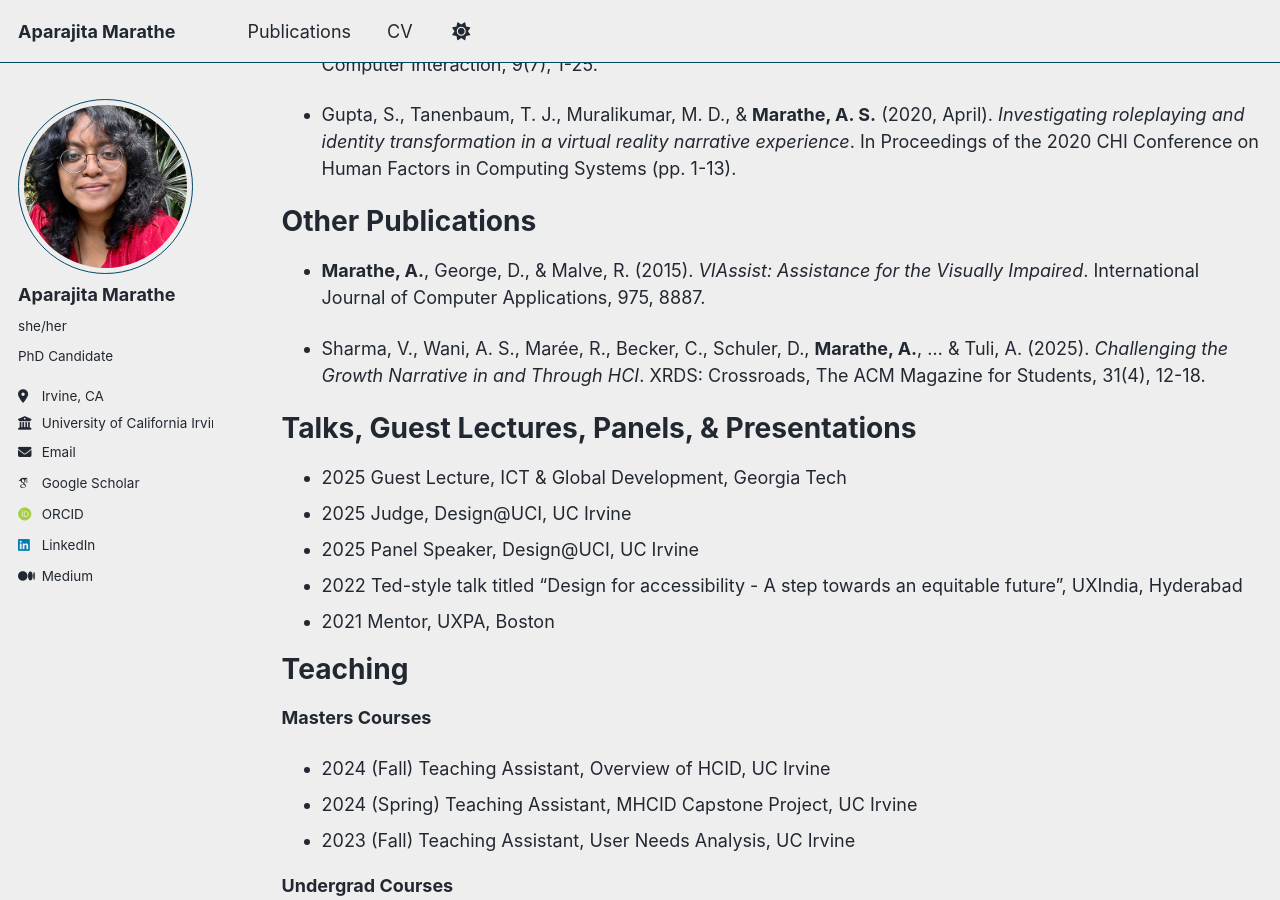
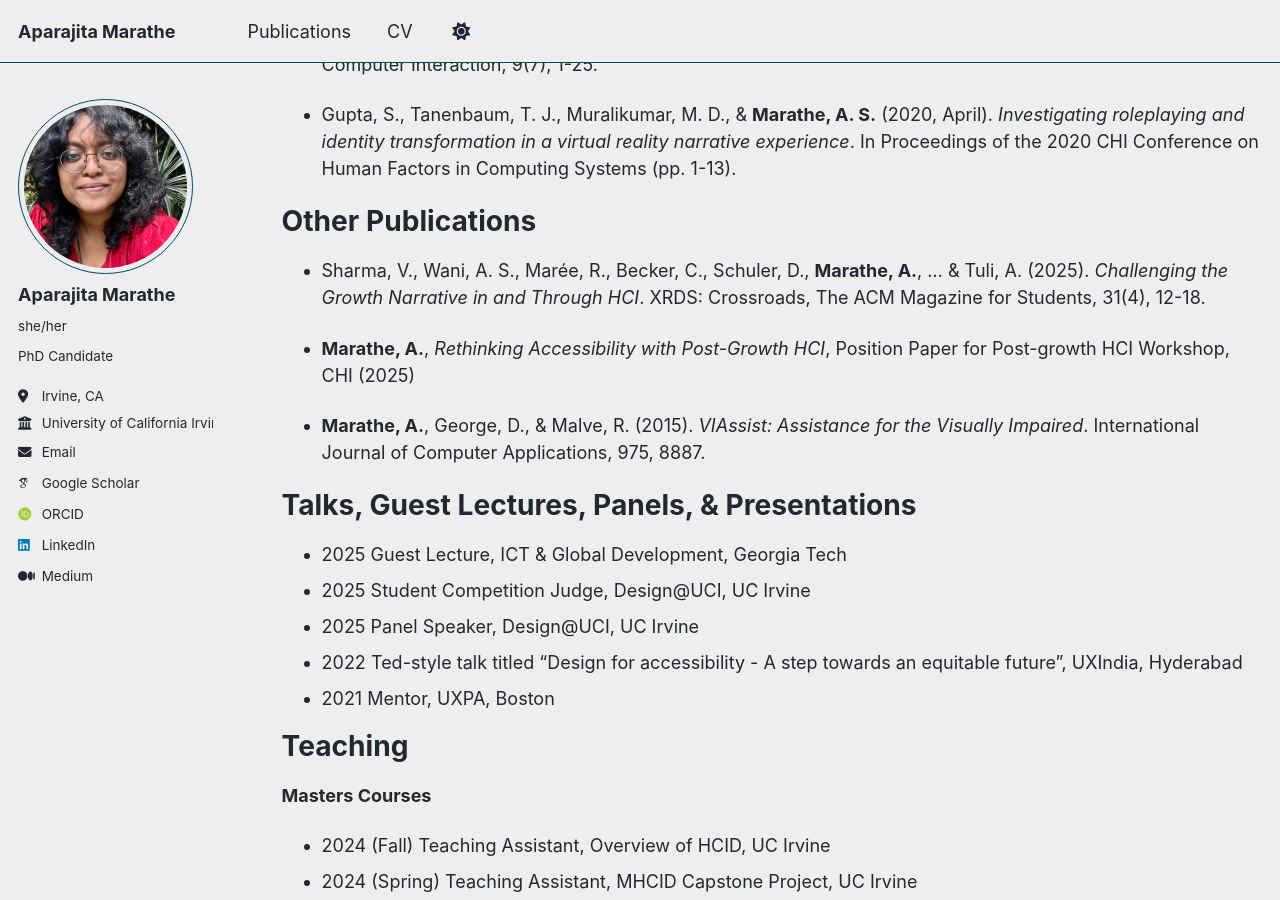
Before and after one commit to aparajitamarathe/aparajitamarathe.github.io, a Jekyll site: the page built from _pages/cv.md, in a window 1280 px wide and 900 px high, scrolled down 1186 px. Built offline with Jekyll 4.4.1, drawn with Linux system fonts in a browser that asks for light colours; some web fonts are replaced.

Commit message:
Update publication and presentation entries in CV

```diff
--- a/_pages/cv.md
+++ b/_pages/cv.md
@@ -51,14 +51,17 @@ Publications (Peer Reviewed)
 
 Other Publications
 ======
+* Sharma, V., Wani, A. S., Marée, R., Becker, C., Schuler, D., **Marathe, A.**, ... & Tuli, A. (2025). _Challenging the Growth Narrative in and Through HCI_. XRDS: Crossroads, The ACM Magazine for Students, 31(4), 12-18.
+
+* **Marathe, A.**, _Rethinking Accessibility with Post-Growth HCI_, Position Paper for Post-growth HCI Workshop, CHI (2025)
+
 * **Marathe, A.**, George, D., & Malve, R. (2015). _VIAssist: Assistance for the Visually Impaired_. International Journal of Computer Applications, 975, 8887.
 
-* Sharma, V., Wani, A. S., Marée, R., Becker, C., Schuler, D., **Marathe, A.**, ... & Tuli, A. (2025). _Challenging the Growth Narrative in and Through HCI_. XRDS: Crossroads, The ACM Magazine for Students, 31(4), 12-18.
 
 Talks, Guest Lectures, Panels, & Presentations
 ======
 * 2025 Guest Lecture, ICT & Global Development, Georgia Tech
-* 2025 Judge, Design@UCI, UC Irvine
+* 2025 Student Competition Judge, Design@UCI, UC Irvine
 * 2025 Panel Speaker, Design@UCI, UC Irvine
 * 2022 Ted-style talk titled "Design for accessibility - A step towards an equitable future", UXIndia, Hyderabad
 * 2021 Mentor, UXPA, Boston
```
